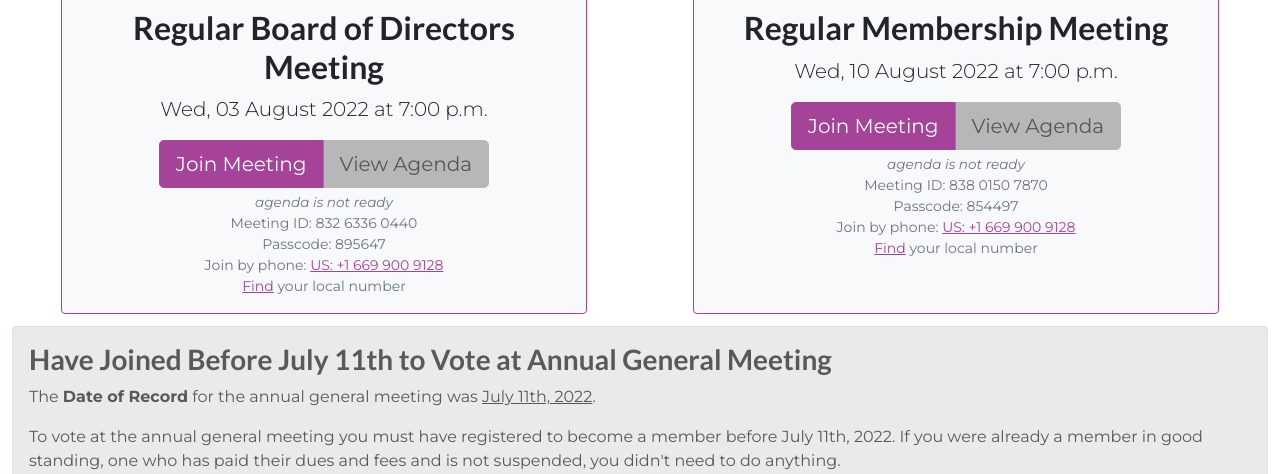
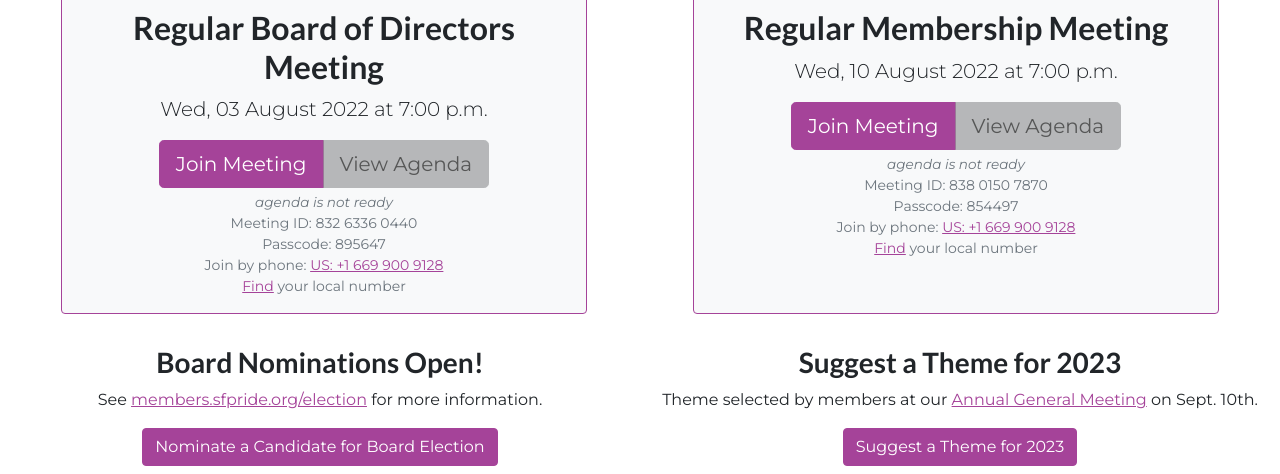
Before and after one commit to sfpride/members, a Jekyll site: the page built from index.html, in a window 1280 px wide and 900 px high, cut to the strip 211-685 px from the top of the window. Built offline with Jekyll 4.4.1, drawn with Linux system fonts in a browser that asks for light colours; some web fonts are replaced.

Commit message:
add form buttons for nominations & theme
Co-Authored by: Marsha H. Levine <marsha.levine@sfpride.org>

```diff
--- a/_includes/announcements.html
+++ b/_includes/announcements.html
@@ -1,7 +1,10 @@
-<div class="col">
-    <div class="alert alert-secondary">
-        <h3 class="alert-heading">Have Joined Before July 11th to Vote at Annual General Meeting</h3>
-        <p class="alert-body">The <strong>Date of Record</strong> for the annual general meeting was <u>July 11th, 2022</u>.</p>
-        <p>To vote at the annual general meeting you must have registered to become a member before July 11th, 2022. If you were already a member in good standing, one who has paid their dues and fees and is not suspended, you didn't need to do anything.</p>
-    </div>
+<div class="col text-center my-3">
+        <h3>Board Nominations Open!</h3>
+        <p>See <a href="/election">members.sfpride.org/election</a> for more information.</p>
+        <a class="btn btn-primary" target="_blank" href="https://forms.gle/RNFhzD5zThnNszQ99">Nominate a Candidate for Board Election</a>
 </div>
+<div class="col text-center my-3">
+        <h3>Suggest a Theme for 2023</h3>
+        <p>Theme selected by members at our <a href="/agm">Annual General Meeting</a> on Sept. 10th.</p>
+        <a class="btn btn-primary" target="_blank" href="https://forms.gle/KQzBUhMxQN3fE4am6">Suggest a Theme for 2023</a>
+</div>
--- a/index.html
+++ b/index.html
@@ -6,7 +6,7 @@ image: https://storage.googleapis.com/sfpride/tmp/og-members.png
 <div class="row my-2 g-2">
 	{% include meeting.html %}
 </div>
-<div class="row my-2 g-1">
+<div class="row my-3 row-cols-1 row-cols-md-2">
 	{% include announcements.html %}
 </div>
 <div class="row">
```
